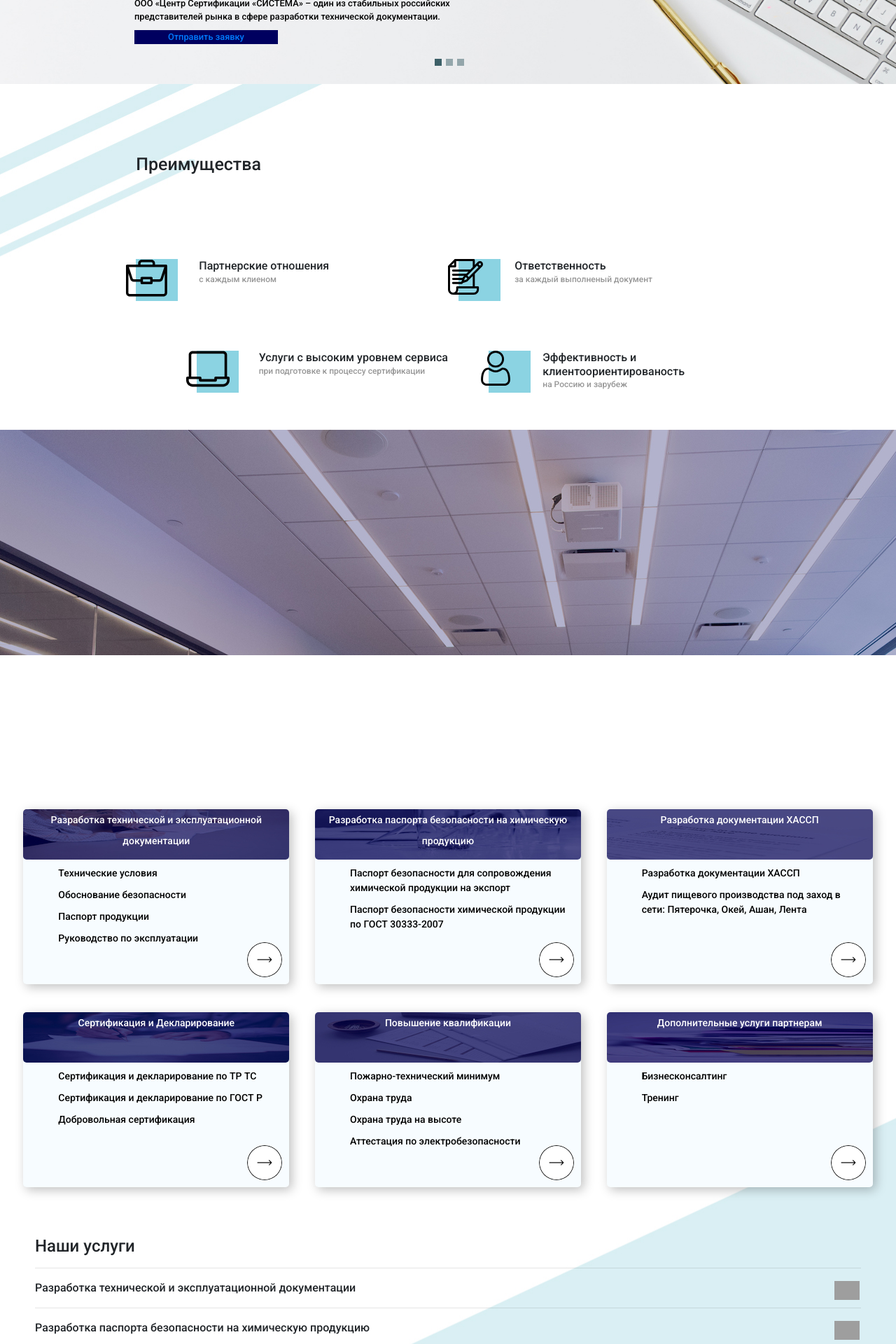
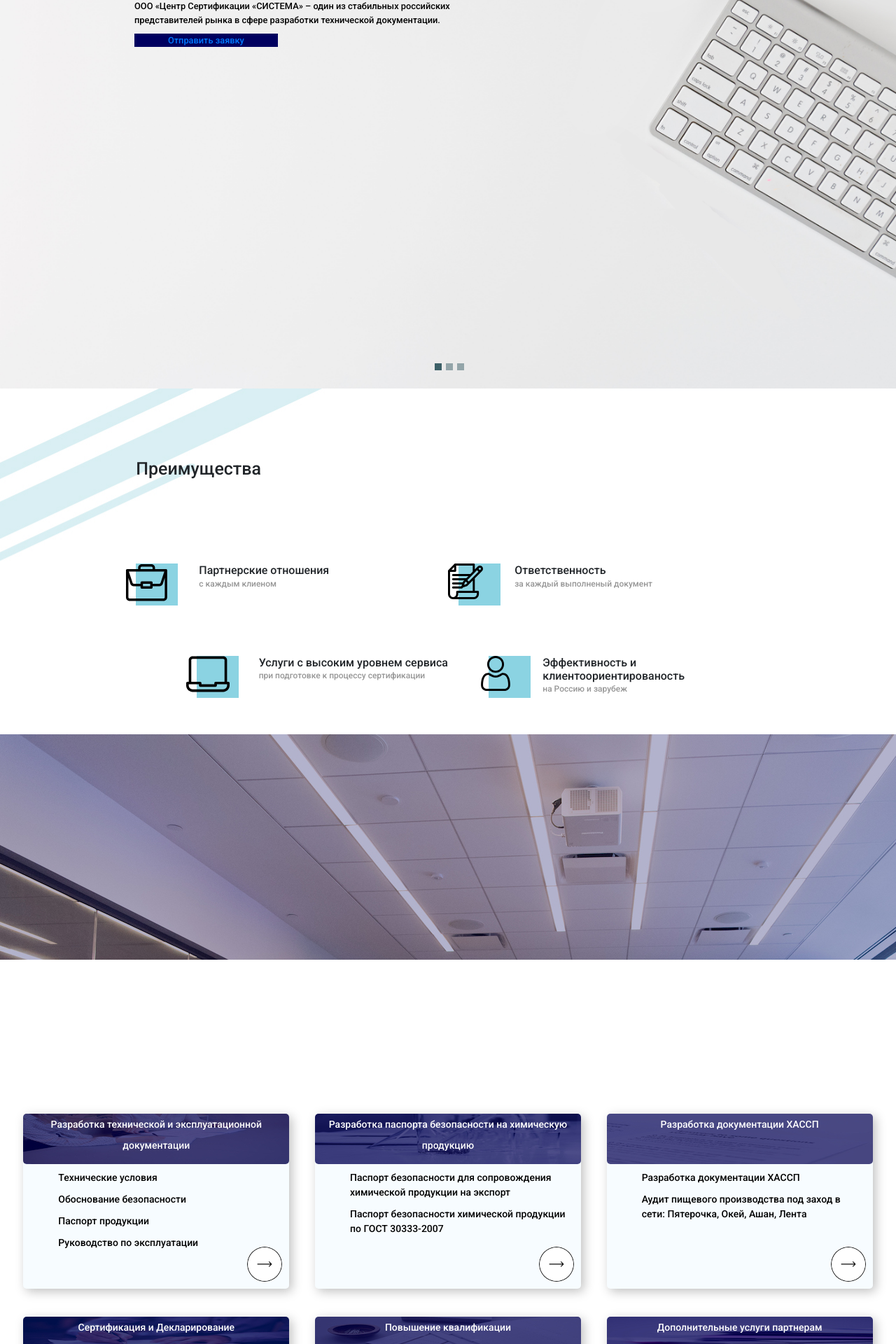
Before and after one commit to gtnh48965/InWeb2, a Flask app: page / in a window 1280 px wide. Shown: the part 353-2273 px from the top of the page at 70% size. Run offline with Flask 2, Linux system fonts and the light colour scheme; some libraries are stand-ins or nearby versions; grey boxes are pictures that could not be loaded.

Commit message:
закночли адаптивность и первый слайд 12

```diff
--- a/Flask/static/css/body.css
+++ b/Flask/static/css/body.css
@@ -346,7 +346,7 @@ position: absolute;
   overflow: hidden;
 
 }
-@media screen and (min-width: 415px){
+@media screen and (min-width: 715px){
     .strelkaa_mobil{ display: none;
 
     }
@@ -354,7 +354,7 @@ position: absolute;
         display: none;
     }
 }
-@media screen and (max-width:414px) {
+@media screen and (max-width:714px) {
     .carousel-caption {
         width: 100%;
     }
--- a/Flask/templates/body.html
+++ b/Flask/templates/body.html
@@ -48,7 +48,7 @@
   </ol>
   <div class="carousel-inner">
     <div class="carousel-item active">
-      <img class="d-block w-100" src="../static/img/slide_1.jpg" alt="First slide" />
+      <img class="d-block w-100" src="../static/img/slayd1.jpg" alt="First slide" />
 
         <div class="carousel-caption " >
             <img src="../static/img/Logotip_Sistema.svg" style="width: 70%"><br>
@@ -137,15 +137,15 @@
             <div class="button"><a  href="/documents/1"><img src="../static/img/strelki_black.jpg"  style="height: 50px"></a></div></div>
         <div class="element"><div class="hed" id="element2"> Разработка паспорта безопасности на химическую продукцию</div><p>Паспорт безопасности для сопровождения химической продукции на экспорт</p> <p>Паспорт безопасности химической продукции по ГОСТ 30333-2007</p>    <div class="button"><a  href="/documents/2"><img src="../static/img/strelki_black.jpg" style="height: 50px"></a></div></div>
         <div class="element" id="services"><div class="hed" id="element3">Разработка документации ХАССП</div> <p>Разработка документации ХАССП</p> <p>Аудит пищевого производства под заход в сети: Пятерочка, Окей, Ашан, Лента</p>    <div class="button" ><a  href="/documents/3"><img src="../static/img/strelki_black.jpg" style="height: 50px"></a></div></div>
-        <div class="element"><div class="hed" id="element4">Сертификация и Декларирование</div><p>Сертификация и декларирование по ТР ТС</p><p>Сертификация и декларирование по ГОСТ Р </p><p>Добровольная сертификация</p>    <div class="button"><a  href="/documents/4"><img src="../static/img/strelki_black.jpg" style="height: 50px"></a></div></div>
-        <div class="element"><div class="hed" id="element5">Повышение квалификации</div><p>Пожарно-технический минимум</p><p>Охрана труда</p><p>Охрана труда на высоте</p><p>Аттестация по электробезопасности</p>    <div class="button"><a  href="/documents/5"><img src="../static/img/strelki_black.jpg" style="height: 50px"></a></div></div>
+        <div class="element"><div class="hed" id="element4">Сертификация и Декларирование</div><p>Сертификация и декларирование по ТР ТС</p><p>Сертификация и декларирование по ГОСТ Р </p><p>Добровольная сертификация</p>    <div class="button"><a  href="/documents/4"><img src="../static/img/strelki_black.svg" style="height: 50px"></a></div></div>
+        <div class="element"><div class="hed" id="element5">Повышение квалификации</div><p>Пожарно-технический минимум</p><p>Охрана труда</p><p>Охрана труда на высоте</p><p>Аттестация по электробезопасности</p>    <div class="button"><a  href="/documents/5"><img src="../static/img/strelki_black.svg" style="height: 50px"></a></div></div>
         <div class="element"><div class="hed" id="element6">Дополнительные услуги партнерам</div><p>Бизнесконсалтинг</p><p>Тренинг</p>    <div class="button"><a  href="/documents/6"><img src="../static/img/strelki_black.jpg" style="height: 50px"></a></div></div>
     </div>
         <div class="mobil">
             <h4>Наши услуги</h4>
             <hr>
             <div class="services">Разработка технической и эксплуатационной документации
-                <a href="/documents/1" class="strelkaa"><img src="../static/img/strelki_black.svg" class="mobil_strelka"></a>
+                <a href="/documents/1" class="strelkaa"><img src="../static/img/strelki_black.svg" class="mobil_strelka.jpg"></a>
                 <a  class="strelkaa_mobil" href="javascript:collapsElement('identifikator')" title="" rel="nofollow"><img src="../static/img/strelki_black.svg" class="mobil_strelka"></a></div>
                 <div id="identifikator" style="display: none">
                 <div class="parent col-xl-7 col-sm-12 col-md-7">
@@ -162,8 +162,8 @@
                 </div>
                 <hr>
                 <div class="services">Разработка паспорта безопасности на химическую продукцию
-                <a href="/documents/2" class="strelkaa"><img src="../static/img/strelki_black.svg" class="mobil_strelka"></a>
-                <a  class="strelkaa_mobil" href="javascript:collapsElement('identifikator1')" title="" rel="nofollow"><img src="../static/img/strelki_black.svg" class="mobil_strelka"></a></div>
+                <a href="/documents/2" class="strelkaa"><img src="../static/img/strelki_black.jpg" class="mobil_strelka"></a>
+                <a  class="strelkaa_mobil" href="javascript:collapsElement('identifikator1')" title="" rel="nofollow"><img src="../static/img/strelki_black.jpg" class="mobil_strelka"></a></div>
                 <div id="identifikator1" style="display: none">
                 <div class="parent col-xl-7 col-sm-12 col-md-7">
          <div class="colo"><button type="button" class="btn" data-toggle="modal" data-target="#staticBackdrop_1"><img src="../static/img/body2/2.1.png" alt="Паспорт безопасности для сопровождения химической продукции на экспорт (SDS)" class="body2_img"></button></div>
@@ -172,8 +172,8 @@
                 </div>
                 <hr>
                 <div class="services">Разработка документации ХАССП
-                <a href="/documents/3" class="strelkaa"><img src="../static/img/strelki_black.svg" class="mobil_strelka"></a>
-                <a  class="strelkaa_mobil" href="javascript:collapsElement('identifikator2')" title="" rel="nofollow"><img src="../static/img/strelki_black.svg" class="mobil_strelka"></a></div>
+                <a href="/documents/3" class="strelkaa"><img src="../static/img/strelki_black.jpg" class="mobil_strelka"></a>
+                <a  class="strelkaa_mobil" href="javascript:collapsElement('identifikator2')" title="" rel="nofollow"><img src="../static/img/strelki_black.jpg" class="mobil_strelka"></a></div>
                 <div id="identifikator2" style="display: none">
                 <div class="parent col-xl-7 col-sm-12 col-md-7">
          <div class="colo"><button type="button" class="btn" data-toggle="modal" data-target="#staticBackdrop_1"><img src="../static/img/body2/3.1.png" alt="ХАССП описание" class="body2_img"></button></div>
@@ -182,21 +182,21 @@
                 </div>
                 <hr>
                 <div class="services">Сертификация и Декларирование
-                <a href="/documents/4" class="strelkaa"><img src="../static/img/strelki_black.svg" class="mobil_strelka"></a>
-                <a  class="strelkaa_mobil" href="javascript:collapsElement('identifikator3')" title="" rel="nofollow"><img src="../static/img/strelki_black.svg" class="mobil_strelka"></a></div>
+                <a href="/documents/4" class="strelkaa"><img src="../static/img/strelki_black.jpg" class="mobil_strelka"></a>
+                <a  class="strelkaa_mobil" href="javascript:collapsElement('identifikator3')" title="" rel="nofollow"><img src="../static/img/strelki_black.jpg" class="mobil_strelka"></a></div>
                 <div id="identifikator3" style="display: none">
                 <p>Текст текст текст текст</p>
                 </div>
                 <hr>
                 <div class="services">Повышение квалификации
-                <a href="/documents/5" class="strelkaa"><img src="../static/img/strelki_black.svg" class="mobil_strelka"></a>
-                <a  class="strelkaa_mobil" href="javascript:collapsElement('identifikator4')" title="" rel="nofollow"><img src="../static/img/strelki_black.svg" class="mobil_strelka"></a></div>
+                <a href="/documents/5" class="strelkaa"><img src="../static/img/strelki_black.jpg" class="mobil_strelka"></a>
+                <a  class="strelkaa_mobil" href="javascript:collapsElement('identifikator4')" title="" rel="nofollow"><img src="../static/img/strelki_black.jpg" class="mobil_strelka"></a></div>
                 <div id="identifikator4" style="display: none">
                 <p>Текст текст текст текст</p>
                 </div><hr>
                 <div class="services">Дополнительные услуги партнерам
-                <a href="/documents/6" class="strelkaa"><img src="../static/img/strelki_black.svg" class="mobil_strelka"></a>
-                <a  class="strelkaa_mobil" href="javascript:collapsElement('identifikator5')" title="" rel="nofollow"><img src="../static/img/strelki_black.svg" class="mobil_strelka"></a></div>
+                <a href="/documents/6" class="strelkaa"><img src="../static/img/strelki_black.jpg" class="mobil_strelka"></a>
+                <a  class="strelkaa_mobil" href="javascript:collapsElement('identifikator5')" title="" rel="nofollow"><img src="../static/img/strelki_black.jpg" class="mobil_strelka"></a></div>
                 <div id="identifikator5" style="display: none">
                 <p>Текст текст текст текст</p>
                 </div>
--- a/Flask/templates/body2_6.html
+++ b/Flask/templates/body2_6.html
@@ -52,7 +52,7 @@
          <p class="body2_6-main-block">Для наших пaртнеров мы предоставляем дополнительные услуги:</p>
          <p class="body2_6-main-block-section">Бизнесконсалтинг</p>
          <p class="body2_6-main-block-section">Тренинг</p>
-         <button type="button" class="btn btn-outline-dark button-additional-service">Отправить заявку</button>
+           <button type="button" class="btn btn-outline-dark button-additional-service"><a href="/#sistem" style="color: black">Отправить заявку</a></button>
       </div>
 
    </div>
```
Also changed, not shown: other parts of Flask/templates/body.html (+2 -2 lines), Flask/static/img/2slayd_2variant.jpg (added), Flask/static/img/3slayd.jpg (added), Flask/static/img/slayd1.jpg (added).
